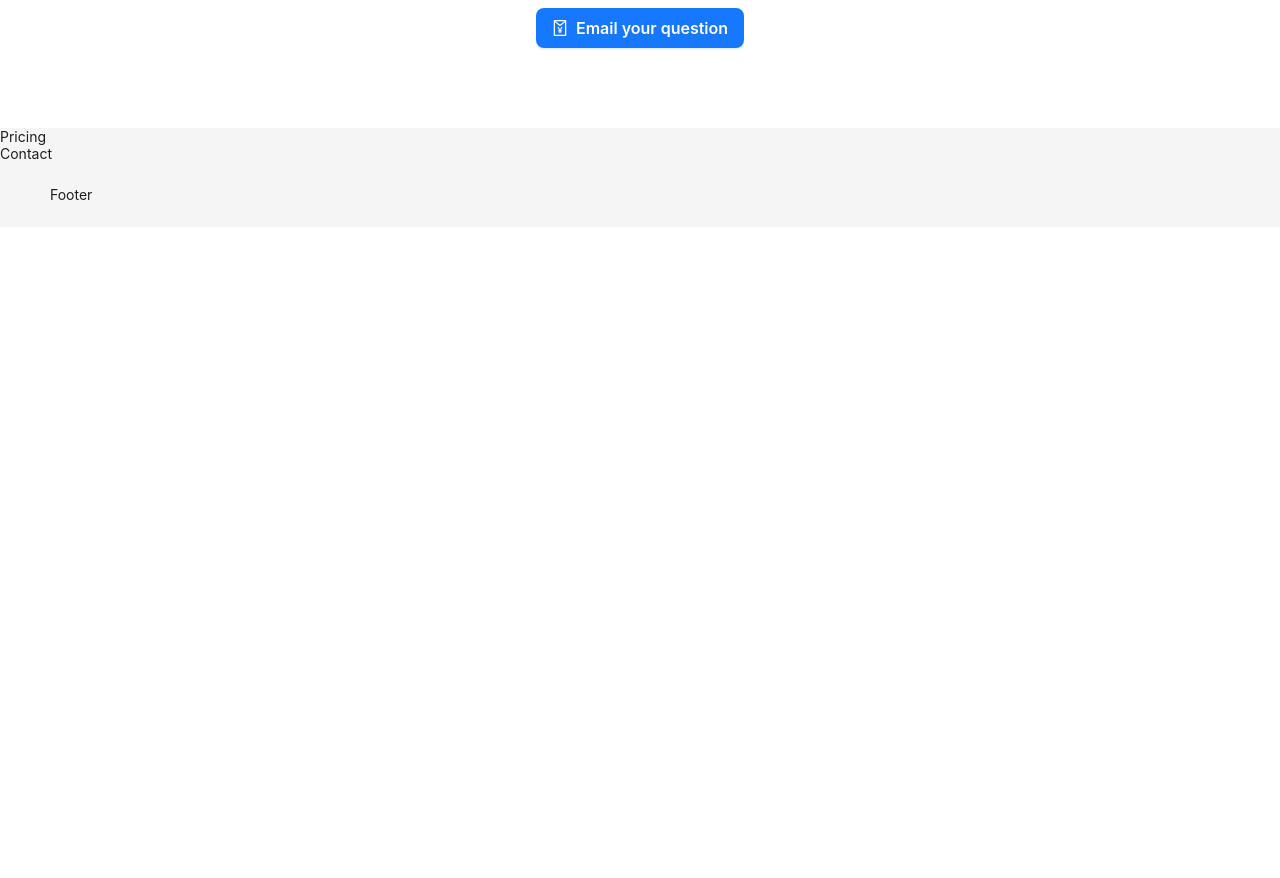
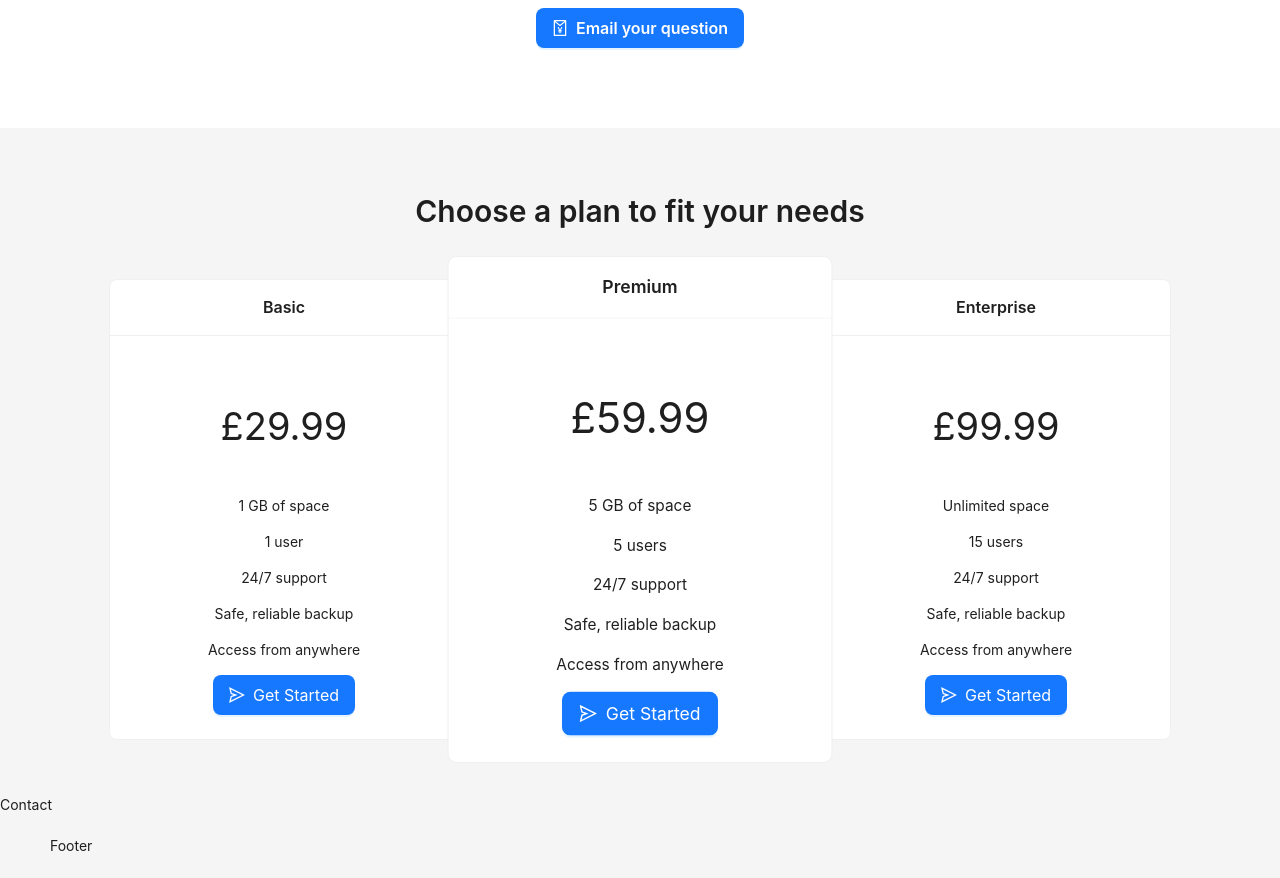
Before and after one commit to JaleRehimli0909/website2-ant-design, a React (Create React App) app in the folder website2reactapp/: page / in a window 1280 px wide. Shown: the part 3220-4098 px from the top of the page. Before the commit the page ends 3447 px from the top, so only its background shows below. Built offline with nearby package versions, Linux system fonts and the light colour scheme.

Commit message:
Pricing added

```diff
--- a/website2reactapp/src/components/Faq/index.jsx
+++ b/website2reactapp/src/components/Faq/index.jsx
@@ -1,9 +1,8 @@
 import React from "react";
 import "./style.css";
 
-import { Collapse,Button } from "antd";
-import {RedEnvelopeOutlined} from '@ant-design/icons';
-
+import { Collapse, Button } from "antd";
+import { RedEnvelopeOutlined } from "@ant-design/icons";
 
 const items = [
   {
@@ -86,7 +85,6 @@ const Faq = () => {
   return (
     <div className="Faq">
       <div className="container">
-
         <h2>Frequently Asked Questions</h2>
         <Collapse items={items} defaultActiveKey={["1"]} onChange={onChange} />
 
@@ -98,14 +96,12 @@ const Faq = () => {
             and resolve any issues. Trust us to make your experience stress-free
             and enjoyable.
           </p>
-          <Button size="large" type="primary" icon={<RedEnvelopeOutlined /> }>
-      Email your question
-      </Button>
-
-        </div>
+          <Button size="large" type="primary" icon={<RedEnvelopeOutlined />}>
+            Email your question
+          </Button>
         </div>
       </div>
-
+    </div>
   );
 };
 
--- a/website2reactapp/src/components/Pricing/index.jsx
+++ b/website2reactapp/src/components/Pricing/index.jsx
@@ -1,10 +1,93 @@
-import React from 'react';
-import './style.css';
+import React from "react";
+import "./style.css";
+import { Row, Col, Card, List, Button } from "antd";
+import { SendOutlined } from "@ant-design/icons";
+
+const data = [
+  {
+    title: "Basic",
+    content: [
+      {
+        price: "£29.99",
+        space: "1 GB of space",
+        user: "1 user",
+        support: "24/7 support",
+        backup: "Safe, reliable backup",
+        access: "Access from anywhere",
+      },
+    ],
+  },
+  {
+    title: "Premium",
+    content: [
+      {
+        price: "£59.99",
+        space: "5 GB of space",
+        user: "5 users",
+        support: "24/7 support",
+        backup: "Safe, reliable backup",
+        access: "Access from anywhere",
+      },
+    ],
+  },
+  {
+    title: "Enterprise",
+    content: [
+      {
+        price: "£99.99",
+        space: "Unlimited space",
+        user: "15 users",
+        support: "24/7 support",
+        backup: "Safe, reliable backup",
+        access: "Access from anywhere",
+      },
+    ],
+  },
+];
 
 const Pricing = () => {
   return (
-    <div>Pricing</div>
-  )
-}
+    <div className="Pricing">
+      <div className="container">
+        <h2>Choose a plan to fit your needs</h2>
+
+        <List
+          grid={{
+            gutter: 6,
+            // xs: 1,
+            // sm: 1,
+            // md: 3,
+            lg: 3,
+            xl: 3,
+            xxl: 3,
+          }}
+          className="list"
+          dataSource={data}
+          renderItem={(item) => (
+            <List.Item>
+              <Card
+                title={item.title}
+                style={{
+                  width: 350,
+                }}
+              >
+                <p className="pricing-title">{item.content[0].price}</p>
+                <p>{item.content[0].space}</p>
+                <p>{item.content[0].user}</p>
+                <p>{item.content[0].support}</p>
+                <p>{item.content[0].backup}</p>
+                <p>{item.content[0].access}</p>
+
+                <Button icon={<SendOutlined />} type="primary" size="large">
+                  Get Started
+                </Button>
+              </Card>
+            </List.Item>
+          )}
+        />
+      </div>
+    </div>
+  );
+};
 
 export default Pricing;
--- a/website2reactapp/src/components/Pricing/style.css
+++ b/website2reactapp/src/components/Pricing/style.css
@@ -0,0 +1,27 @@
+.Pricing {
+  padding: 40px 0;
+}
+.Pricing h2 {
+  font-weight: 600;
+  font-size: 30px;
+  margin-bottom: 50px;
+  text-align: center;
+}
+.Pricing .ant-list {
+  text-align: center;
+  display: flex;
+  justify-content: space-around;
+  align-items: center;
+}
+
+.Pricing .ant-row > div:nth-child(2) .ant-list-item {
+  transform: scale(1.1);
+  position: relative;
+  z-index: 1;
+}
+.ant-list .ant-list-items {
+  display: flex;
+}
+.pricing-title {
+  font-size: 38px;
+}
```
